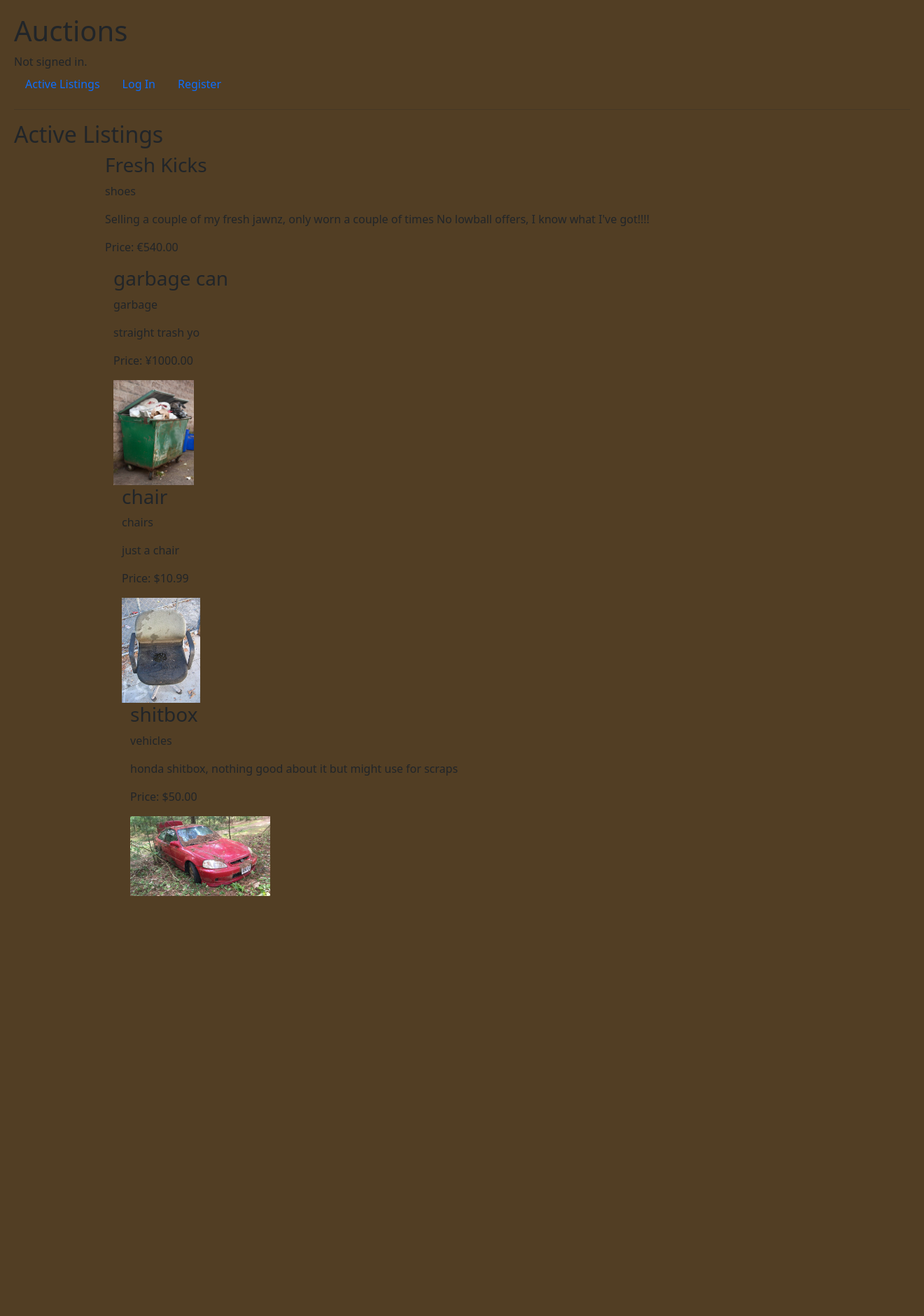
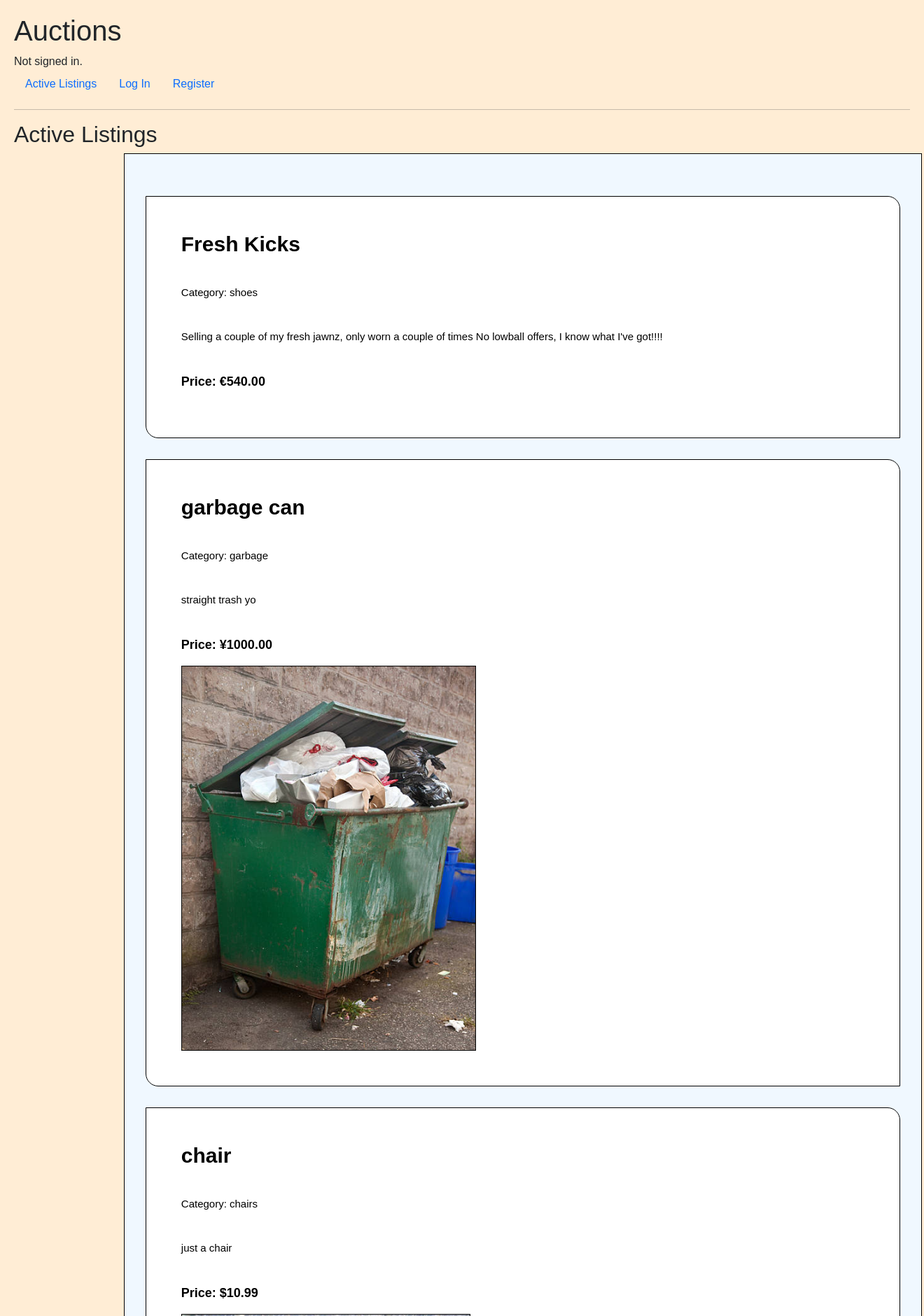
Before and after one commit to MaxK9999/commerce, a Django app: page / in a window 1320 px wide. Shown: the top 1880 px of the page at 70% size. Before the commit the page ends 1280 px from the top, so only its background shows below. Run offline with Django 3.2, Linux system fonts and the light colour scheme; data comes from the database, SQL or seed files in the repository; both versions use the stored data as it was after the commit.

Commit message:
finished first point of Listing Page

```diff
--- a/auctions/models.py
+++ b/auctions/models.py
@@ -1,5 +1,6 @@
 from django.contrib.auth.models import AbstractUser
 from django.db import models
+from django.utils import timezone
 
 
 class User(AbstractUser):
@@ -9,14 +10,6 @@ class User(AbstractUser):
 
     def __str__(self):
         return f"{self.first_name} {self.last_name} {self.email}"
-
-
-class Bid(models.Model):
-    pass
-
-
-class Comment(models.Model):
-    pass
 
 
 class Category(models.Model):
@@ -45,3 +38,23 @@ class Auction(models.Model):
 
     def __str__(self):
         return self.title
+
+
+class Bid(models.Model):
+    user = models.ForeignKey(User, on_delete=models.CASCADE, blank=True, default=None, null=True)
+    listing = models.ForeignKey(Auction, on_delete=models.CASCADE, related_name='bids', null=True)
+    amount = models.FloatField(default=0.00)
+    timestamp = models.DateTimeField(default=timezone.now)
+
+    def __str__(self):
+        return f"{self.user.username} has placed a bid of {self.listing.valuta}{self.amount} on {self.listing.title}!"
+
+
+class Comment(models.Model):
+    user = models.ForeignKey(User, on_delete=models.CASCADE, blank=True, default=None, null=True)
+    listing = models.ForeignKey(Auction, on_delete=models.CASCADE, related_name='comments', null=True)
+    text = models.TextField(max_length=10000, null=True)
+    timestamp = models.DateTimeField(default=timezone.now)
+
+    def __str__(self):
+        return f"{self.user.username} placed a comment {self.text} on {self.listing.title}!"
--- a/auctions/static/auctions/styles.css
+++ b/auctions/static/auctions/styles.css
@@ -1,9 +1,53 @@
 body {
   padding: 20px;
-  background-color: rgb(82, 62, 36);
+  background-color: rgb(255, 237, 213);
+  font-family: Arial, Helvetica, sans-serif;
 }
 
-.image-listing {
-  max-width: 200px;
-  max-height: 150px;
+.container {
+  margin-left: 10%;
+  background-color: aliceblue;
+  padding: 30px;
+  border: 1px solid black;
+  display: flex;
+  flex-direction: column;
+}
+.container .listing {
+  padding: 50px;
+  border: 1px solid black;
+  background-color: rgb(255, 255, 255);
+  border-radius: 0 18px;
+  margin-top: 30px;
+}
+.container .listing h3 {
+  font-size: 30px;
+  font-weight: 600;
+}
+.container .listing a {
+  text-decoration: none;
+  color: black;
+}
+.container .listing p {
+  font-size: 15px;
+  margin-top: 40px;
+}
+.container .listing .price {
+  font-size: 18px;
+  font-weight: 700;
+}
+.container .image-listing {
+  max-width: 700px;
+  max-height: 550px;
+  border: 0.5px solid black;
+}
+
+.price {
+  font-size: 38px;
+  font-weight: 700;
+}
+
+input::-webkit-outer-spin-button,
+input::-webkit-inner-spin-button {
+  -webkit-appearance: none;
+  margin: 0;
 }/*# sourceMappingURL=styles.css.map */
--- a/auctions/static/auctions/styles.scss
+++ b/auctions/static/auctions/styles.scss
@@ -1,9 +1,58 @@
 body {
     padding: 20px;
-    background-color: rgb(255, 217, 168);
+    background-color: rgb(255, 237, 213);
+    font-family: Arial, Helvetica, sans-serif;
 }
 
-.image-listing {
-    max-width: 600px;
-    max-height: 450px;
+.container {
+    margin-left: 10%;
+    background-color: aliceblue;
+    padding: 30px;
+    border: 1px solid black;
+    display: flex;
+    flex-direction: column;
+
+    .listing {
+        padding: 50px;
+        border: 1px solid black;
+        background-color: rgb(255, 255, 255);
+        border-radius: 0 18px;
+        margin-top: 30px;
+
+        h3 {
+            font-size: 30px;
+            font-weight: 600;
+        }
+
+        a {
+            text-decoration: none;
+            color: black;
+        }
+
+        p {
+            font-size: 15px;
+            margin-top: 40px;
+        }
+        .price {
+            font-size: 18px;
+            font-weight: 700;
+        }
+    }
+
+    .image-listing {
+        max-width: 700px;
+        max-height: 550px;
+        border: 0.5px solid black;
+    }
 }
+
+.price {
+    font-size: 38px;
+    font-weight: 700;
+}
+
+input::-webkit-outer-spin-button,
+input::-webkit-inner-spin-button {
+    -webkit-appearance: none;
+    margin: 0;
+}
--- a/auctions/templates/auctions/index.html
+++ b/auctions/templates/auctions/index.html
@@ -3,13 +3,14 @@
 {% block body %}
     <h2>Active Listings</h2>
     <ul>
+        <div class="container">
         {% for listing in active_listings %}
-        <div class="container">
-            <ul>
+            <div class="listing">
+                <a href="{% url 'listing' listing.id %}">
                 <h3>{{ listing.title }}</h3>
-                <p>{{ listing.category }}</p>
+                <p>Category: {{ listing.category }}</p>
                 <p>{{ listing.description }}</p>
-                <p>Price: {{ listing.valuta }}{{ listing.ask_price | floatformat:2 }}</p>
+                <p class="price">Price: {{ listing.valuta }}{{ listing.ask_price | floatformat:2 }}</p>
                 {% if listing.images.count > 1 %}
                 <div id="carouselExampleIndicators" class="carousel slide">
                     <div class="carousel-indicators">
@@ -41,10 +42,11 @@
                         {% endfor %}
                     </div>
                 {% endif %}
-            </ul>
-        {% empty %}
-            <p>No active listings available</p>
+                </div>
+                </a>
+            {% empty %}
+                <p>No active listings available</p>
+            {% endfor %}
         </div>
-        {% endfor %}
     </ul>
 {% endblock %}
--- a/auctions/urls.py
+++ b/auctions/urls.py
@@ -8,4 +8,7 @@ urlpatterns = [
     path("logout", views.logout_view, name="logout"),
     path("register", views.register, name="register"),
     path("create_listing", views.create_listing, name="create_listing"),
+    path("listing/<int:listing_id>", views.listing, name="listing"),
+    path("listing/<int:listing_id>/place_bid", views.place_bid, name="place_bid"),
+    path("listing/<int:listing_id>/add_comment", views.add_comment, name="add_comment"),
 ]
--- a/auctions/views.py
+++ b/auctions/views.py
@@ -1,17 +1,70 @@
 from django.contrib.auth import authenticate, login, logout
 from django.contrib.auth.decorators import login_required
 from django.db import IntegrityError
+from django.db.models import Max, Count
 from django.http import HttpResponse, HttpResponseRedirect
-from django.shortcuts import render, redirect
+from django.shortcuts import render, redirect, get_object_or_404
 from django.urls import reverse
 
-from .models import User, Category, Auction, Image
+from .models import User, Category, Auction, Image, Bid, Comment
 
 
 def index(request):
     active_listings = Auction.objects.filter(active=True).order_by('-id')
     context = {'active_listings': active_listings}
     return render(request, "auctions/index.html", context)
+
+
+def login_view(request):
+    if request.method == "POST":
+
+        # Attempt to sign user in
+        username = request.POST["username"]
+        password = request.POST["password"]
+        user = authenticate(request, username=username, password=password)
+
+        # Check if authentication successful
+        if user is not None:
+            login(request, user)
+            return HttpResponseRedirect(reverse("index"))
+        else:
+            return render(request, "auctions/login.html", {
+                "message": "Invalid username and/or password.",
+            })
+    else:
+        return render(request, "auctions/login.html")
+
+
+def logout_view(request):
+    logout(request)
+    return HttpResponseRedirect(reverse("index"))
+
+
+def register(request):
+    if request.method == "POST":
+        username = request.POST["username"]
+        email = request.POST["email"]
+
+        # Ensure password matches confirmation
+        password = request.POST["password"]
+        confirmation = request.POST["confirmation"]
+        if password != confirmation:
+            return render(request, "auctions/register.html", {
+                "message": "Passwords must match.",
+            })
+
+        # Attempt to create new user
+        try:
+            user = User.objects.create_user(username, email, password)
+            user.save()
+        except IntegrityError:
+            return render(request, "auctions/register.html", {
+                "message": "Username already taken."
+            })
+        login(request, user)
+        return HttpResponseRedirect(reverse("index"))
+    else:
+        return render(request, "auctions/register.html")
 
 
 @login_required
@@ -41,7 +94,7 @@ def create_listing(request):
             valuta=valuta,
             ask_price=ask_price,
             category=category,
-            user=request.user)
+            user=request.user),
         listing.save()
 
         images = request.FILES.getlist('images')
@@ -54,53 +107,42 @@ def create_listing(request):
         return redirect('index')
 
 
-def login_view(request):
-    if request.method == "POST":
-
-        # Attempt to sign user in
-        username = request.POST["username"]
-        password = request.POST["password"]
-        user = authenticate(request, username=username, password=password)
-
-        # Check if authentication successful
-        if user is not None:
-            login(request, user)
-            return HttpResponseRedirect(reverse("index"))
-        else:
-            return render(request, "auctions/login.html", {
-                "message": "Invalid username and/or password."
-            })
-    else:
-        return render(request, "auctions/login.html")
+def listing(request, listing_id):
+    listing_details = get_object_or_404(Auction, id=listing_id)
+    images = listing_details.images.all()
+    comments = listing_details.comments.all()
+    return render(request, "auctions/listing.html", {
+        'listing': listing_details,
+        'images': images,
+        'comments': comments,
+    })
 
 
-def logout_view(request):
-    logout(request)
-    return HttpResponseRedirect(reverse("index"))
+def place_bid(request, listing_id):
+    if request.method == "POST":
+        listing = get_object_or_404(Auction, id=listing_id)
+        bid_amount = request.POST.get('bid_amount')
+
+        new_bid = Bid(
+            user=request.user,
+            listing=listing,
+            amount=bid_amount,
+        )
+        new_bid.save()
+
+        return redirect('listing', listing_id=listing_id)
 
 
-def register(request):
+def add_comment(request, listing_id):
     if request.method == "POST":
-        username = request.POST["username"]
-        email = request.POST["email"]
+        listing = get_object_or_404(Auction, id=listing_id)
+        comment_text = request.POST.get('comment_text')
 
-        # Ensure password matches confirmation
-        password = request.POST["password"]
-        confirmation = request.POST["confirmation"]
-        if password != confirmation:
-            return render(request, "auctions/register.html", {
-                "message": "Passwords must match."
-            })
+        new_comment = Comment(
+            user=request.user,
+            listing=listing,
+            text=comment_text,
+        )
+        new_comment.save()
 
-        # Attempt to create new user
-        try:
-            user = User.objects.create_user(username, email, password)
-            user.save()
-        except IntegrityError:
-            return render(request, "auctions/register.html", {
-                "message": "Username already taken."
-            })
-        login(request, user)
-        return HttpResponseRedirect(reverse("index"))
-    else:
-        return render(request, "auctions/register.html")
+        return redirect('listing', listing_id=listing_id)
```
Also changed, not shown: auctions/templates/auctions/listing.html (added, +36 -0 lines), auctions/migrations/0012_bid_amount_bid_listing_bid_timestamp_bid_user_and_more.py (added), auctions/migrations/0013_bid_valuta.py (added), auctions/migrations/0014_remove_bid_valuta.py (added), db.sqlite3, 1 other file.
